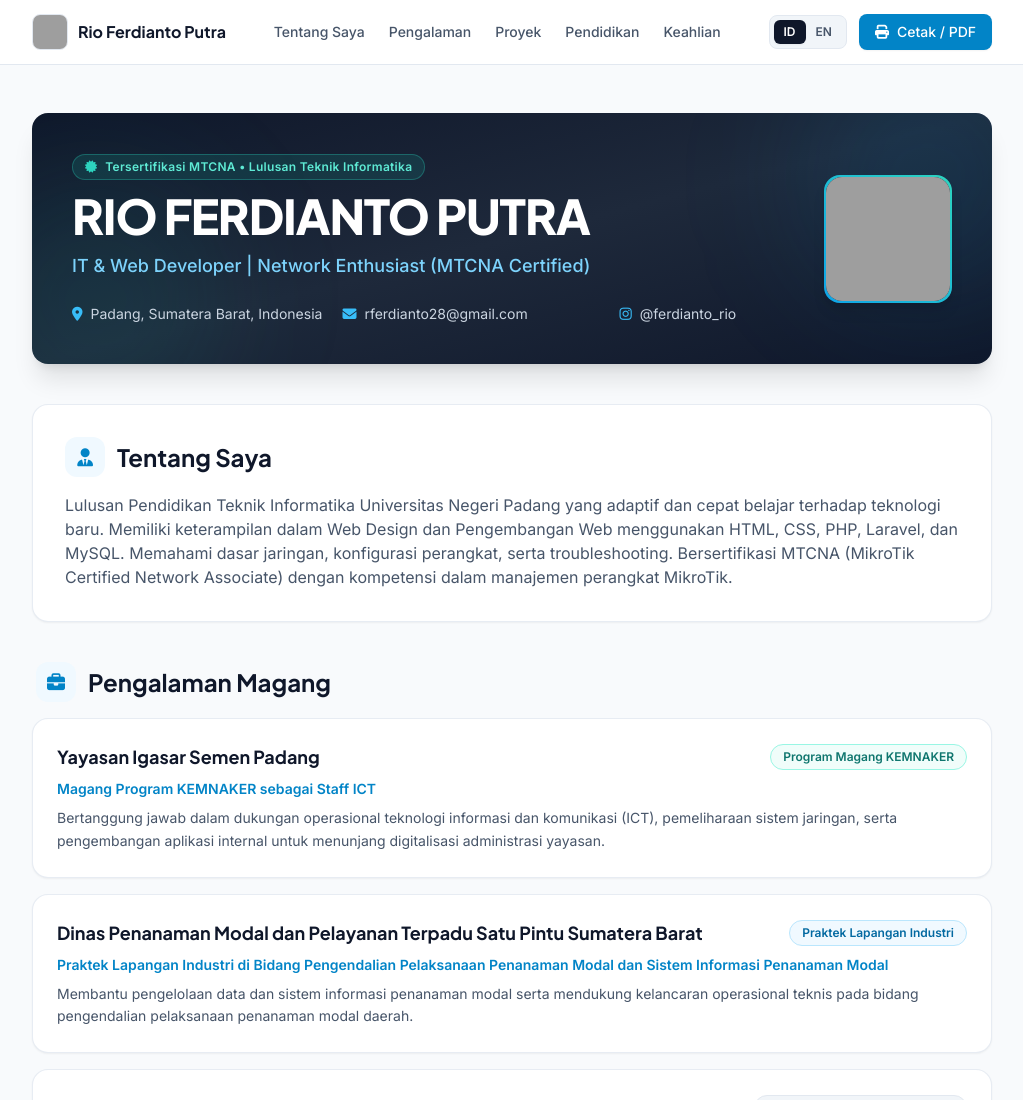
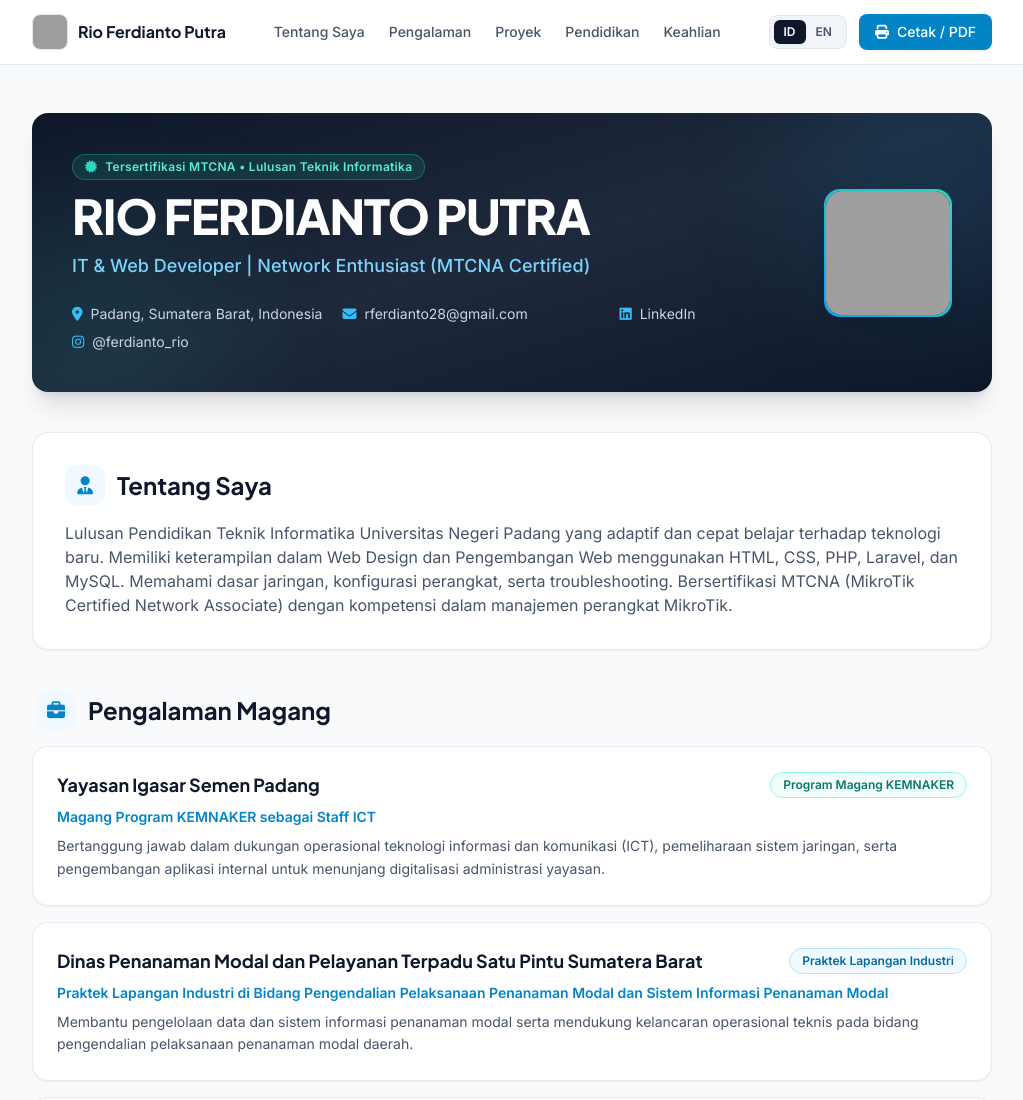
Before and after one commit to rferdianto28/CV, a plain HTML site: page index.html in a window 1280 px wide. Shown: the top 1100 px of the page, without its empty margins (128-1151 px from the left). Drawn offline with nearby package versions, Linux system fonts and the light colour scheme; grey boxes are pictures that could not be loaded.

Commit message:
Upload CV folder

```diff
--- a/index.html
+++ b/index.html
@@ -4,6 +4,8 @@
     <meta charset="UTF-8">
     <meta name="viewport" content="width=device-width, initial-scale=1.0">
     <title>Rio Ferdianto Putra — Portofolio & CV</title>
+    <link rel="icon" type="image/jpeg" href="img/pasfoto.jpg">
+
     <!-- Tailwind CSS -->
     <script src="https://cdn.tailwindcss.com"></script>
     <!-- Google Fonts: Plus Jakarta Sans & Inter -->
@@ -153,6 +155,10 @@
                             <span>rferdianto28@gmail.com</span>
                             <span id="copy-feedback" class="no-print text-xs bg-slate-700 text-teal-300 px-2 py-0.5 rounded opacity-0 transition-opacity">Tersalin!</span>
                         </button>
+                        <a href="https://www.linkedin.com/in/username-linkedin/" target="_blank" rel="noopener noreferrer" class="flex items-center gap-2 hover:text-white transition-colors">
+    <i class="fa-brands fa-linkedin text-sky-400"></i>
+    <span>LinkedIn</span>
+</a>
                         <a href="https://instagram.com/ferdianto_rio" target="_blank" rel="noopener noreferrer" class="flex items-center gap-2 hover:text-white transition-colors">
                             <i class="fa-brands fa-instagram text-sky-400"></i>
                             <span>@ferdianto_rio</span>
```
